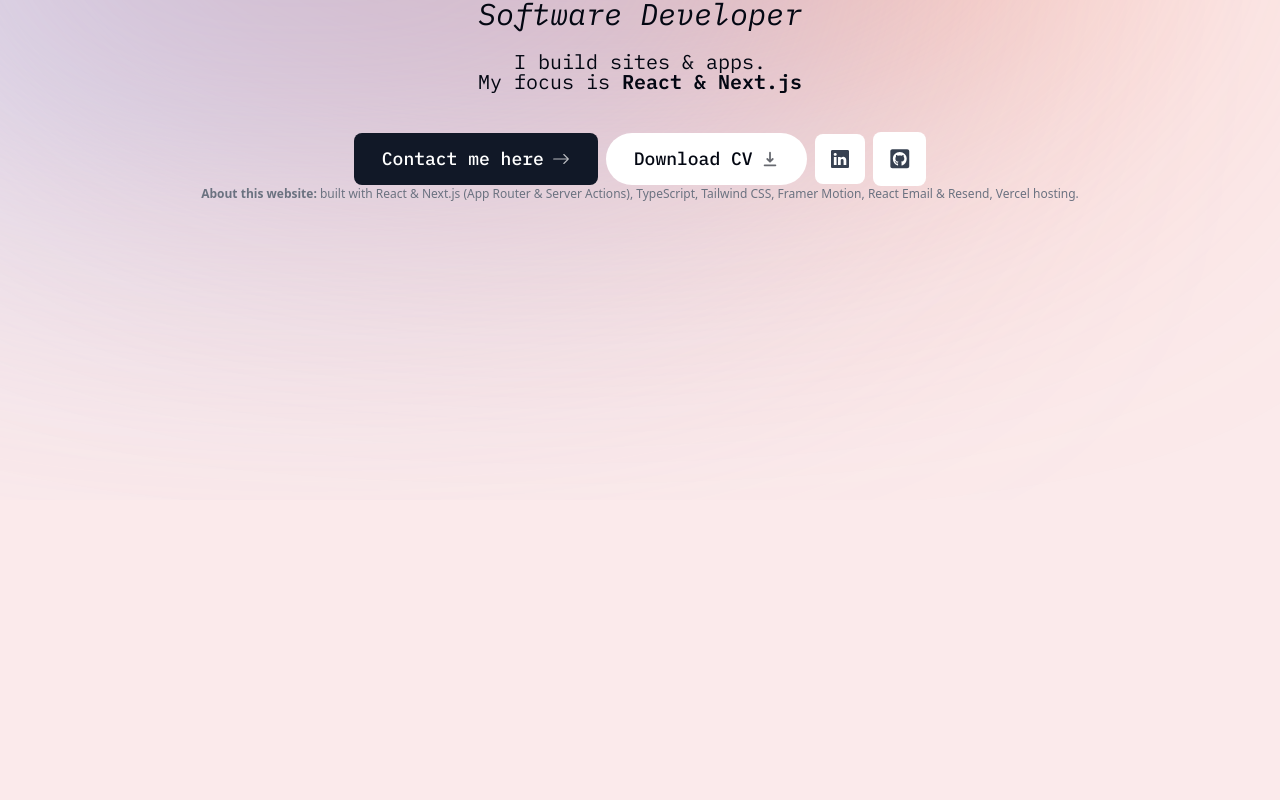
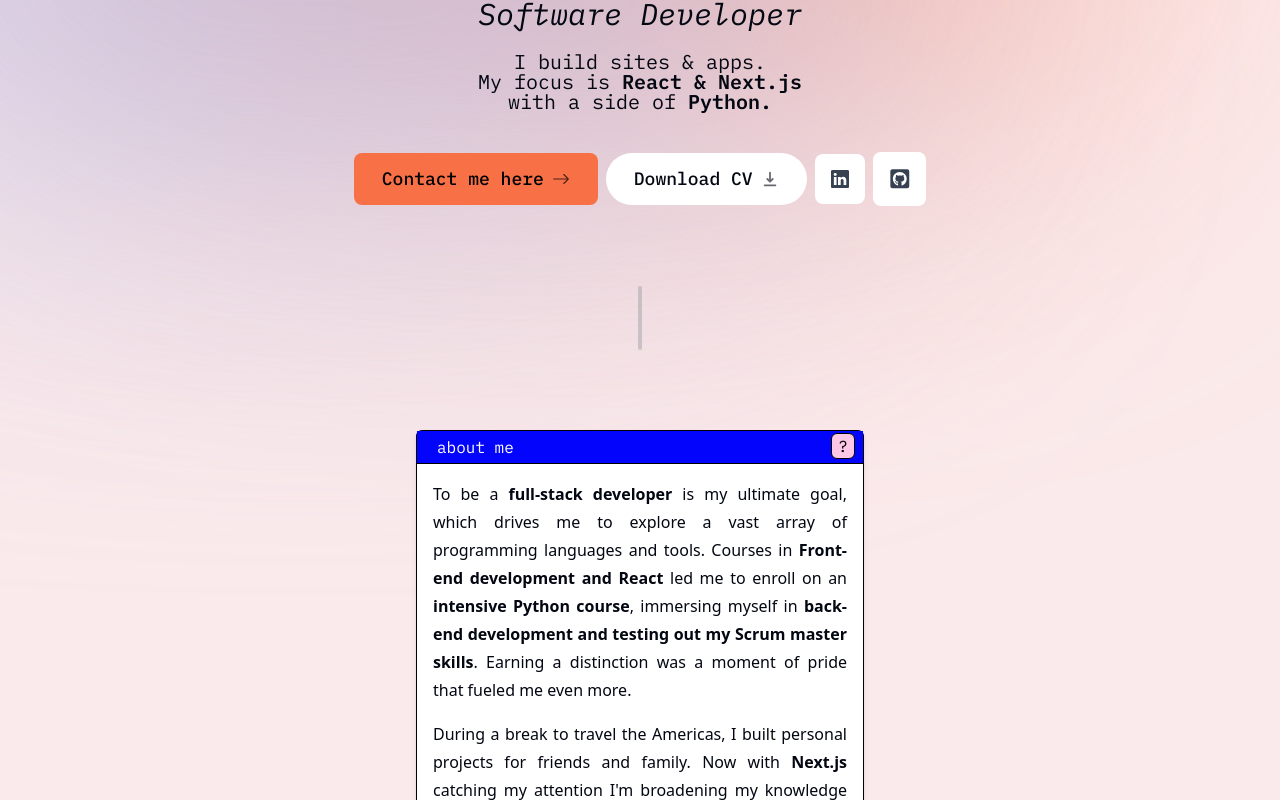
Before and after one commit to abigailridley/portfolio-nextjs, a Next.js app: page / in a window 1280 px wide. Shown: the part 300-1100 px from the top of the page. Before the commit the page ends 800 px from the top, so only its background shows below. Built offline with nearby package versions, Linux system fonts and the light colour scheme.

Commit message:
About section - remove scroll
adjust css

```diff
--- a/src/app/page.tsx
+++ b/src/app/page.tsx
@@ -1,10 +1,13 @@
+import About from "@/components/about";
 import Intro from "@/components/intro";
+import SectionDivider from "@/components/section-divider";
 
 export default function Home() {
   return (
       <main className="flex flex-col items-center px-4">
         <Intro />
-        {/* <About /> */}
+        <SectionDivider />
+        <About />
         </main>
   );
 }
--- a/src/components/about.tsx
+++ b/src/components/about.tsx
@@ -1,38 +1,28 @@
 
 
-export default class About {
-  render() {
+export default function About() {
     return (
       <section>
-        <div className="relative border-[0.1rem] border-black rounded-md justify-end items-end mt-10 sm:mt-0 sm:ml-10 bg-white max-w-md shadow-md">
+        <div className="relative border-[0.1rem] border-black rounded-md mt-10 sm:mt-0  bg-white max-h-xl sm:max-h-2xl max-w-sm sm:max-w-md shadow-md mb-28 sm:mb-40">
           <div className='border-b border-black p-1 flex bg-[#0304FC] text-white'>
-            <p>Summary</p>
-            <button className="absolute top-0.5 right-2 text-black border border-black bg-[#FBEAEB] rounded-md w-6 h-4.5 flex items-left justify-center hover:bg-white hover:text-black transition duration-300">
+            <h2 className="ml-4">about me </h2>
+            <button className="absolute top-0.5 right-2 text-black border border-black bg-[#FCC6E7] rounded-md w-6 h-4.5 flex items-left justify-center hover:bg-white hover:text-black transition duration-300">
               ?
             </button>
           </div>
 
-          <div className='font-sans p-4 max-h-60 overflow-y-scroll space-y-4 scrollbar-track-[#FCC6E7] scrollbar-thumb-[#0304FC] scrollbar-thin'>
-            <p className='font-chango text-center text-xl'>Hi, I&apos;m Abigail<br/> aspiring full stack engineer</p>
-            <p className='font-bold font-plexmono'>2 years front-end web development experience, with <span className='font-plexmono underline'>Javascript, React & Next.js</span></p>
-            <p className='font-bold font-plexmono'>4 month intensive Software Engineering course focused on <span className='underline font-plexmono'>Python</span></p>
-            <p>At the end of 2021 I started dabbling in HTML, CSS & Vanilla Javascript which quickly turned into a hyperfixation that has been growing and developing ever since.</p>
-            <p>
-              Javascript turned into React which turned into Nextjs. Hungry for more, I enrolled on an intensive Python course, I embraced new and complex challenges, testing a different side of my brain. Earning a distinction was a moment of pride that fuelled me even more.
+          <div className='font-sans p-4  space-y-4 leading-7 text-justify'>
+
+            <p>To be a <span className="font-bold">full-stack developer</span> is my ultimate goal, which drives me to explore a vast array of programming languages and tools. Courses in <span className="font-bold">Front-end development and React</span> led me to enroll on an <span className="font-bold">intensive Python course</span>, immersing myself in <span className="font-bold">back-end development and testing out my Scrum master skills</span>. Earning a distinction was a moment of pride that fueled me even more.
             </p>
             <p>
-              Coming from a background in languages at university, I find immense satisfaction in decoding language structures, whether that be Spanish or Javascript. I wanted to find a career that allowed me to use that same interest and skill in problem-solving. Now I’m building my own projects and attending coding events like CodeBar, where I connect with inspiring, like-minded people.
+            During a break to travel the Americas, I built personal projects for friends and family. Now with <span className="font-bold">Next.js</span> catching my attention I'm broadening my knowledge further with personal study. To round out my learning I'm diving into <span className="font-bold">DevOps & Cloud computing</span>, as well as <span className="font-bold">web design & accessibility.</span>
             </p>
             <p>
-            Acting as Scrum master in the final team project during my software engineering course showed even more how my organisational skills and adaptability from previous roles can translate to the tech world.
+
             </p>
-            <p>
-              After completing my course, I took some time to travel the Americas, knowing my next step would require my full focus. Now, I’m ready to dive into the tech world with fresh energy and dedication.
-            </p>
-            <div className="absolute bottom-0 left-0 right-0 h-16 bg-gradient-to-t from-white to-transparent" />
           </div>
         </div>
         </section>
     )
   }
-}
--- a/src/components/intro.tsx
+++ b/src/components/intro.tsx
@@ -37,32 +37,36 @@ export default function Intro() {
       animate={{ opacity:1, y:0 }}
       >
       <div className='mb-5 mt-4 px-4 text-2xl leading-4 text-center sm:text-4xl'>
-      <h1 className='font-chango'>Hi, I&apos;m Abigail</h1>
-      <h2 className='font-plexmono italic text-xl sm:text-3xl'>Software Developer</h2>
+      <h1 className='font-chango'>Hi, I&apos;m Abigail
+      <p className='font-plexmono italic text-xl sm:text-3xl'>Software Developer</p>
+      </h1>
       </div>
 
       <div className='text-md sm:text-xl !leading-5 pb-10'>
-      <p>I build sites & apps.</p><p>My focus is {" "}<span className='font-bold'>React & Next.js</span> </p>
+      <p>I build sites & apps.</p><p>My focus is {" "}<span className='font-bold'>React & Next.js</span><p> with a side of <span className='font-bold'>Python.</span></p> </p>
       </div>
       </motion.div>
+
     <motion.div className='flex flex-col sm:flex-row items-center justify-center gap-2 px-4 text-lg font-medium'
       initial={{ opacity: 0, y:100 }}
-      animate={{ opacity:1, y:0 }}
+      animate={{ opacity:1, y: 0 }}
       transition={{
         delay:0.1,
       }}
       >
-          <Link href="#contact" className='group bg-gray-900 text-white px-7 py-3 flex items-center gap-2 rounded-lg outline-none focus:scale-110 hover:scale-110 hover:bg-gray-950 active:scale-105 transition'>
+          <Link href="#contact" className='group bg-[#F87046] text-black px-7 py-3 flex items-center gap-2 rounded-lg outline-none focus:scale-110 hover:scale-110 hover:bg-[#f47b56] active:scale-105 transition'>
           Contact me here <BsArrowRight className='opacity-70 group-hover:translate-x-1.5 transition'/>
           </Link>
           <a
-          className="group bg-white px-7 py-3 flex items-center gap-2 rounded-full outline-none focus:scale-110 hover:scale-110 active:scale-105 transition cursor-pointer borderBlack dark:bg-white/10"
+          className="group bg-white px-7 py-3 flex items-center gap-2 rounded-full outline-none focus:scale-110 hover:scale-110 active:scale-105 transition cursor-pointer border-black/10"
           href="/CV.pdf" download
         >Download CV <HiDownload className='opacity-60 group-hover:translate-y-1 transition' /></a>
-          <a className='bg-white text-gray-700 p-4 flex items-center gap-2 rounded-lg'>
+          <a className='bg-white text-gray-700 p-4 flex items-center gap-2 rounded-lg focus:scale-110 hover:scale-[1.15]  hover:text-gray-950 active:scale-[1.15] transition cursor-pointer border-black/10'
+          href="https://linkedin.com/in/ar-ridley" target="_blank">
             <BsLinkedin />
           </a>
-          <a className='bg-white text-gray-700 p-4 flex items-center gap-2 rounded-lg text-[1.35rem]'>
+          <a className='bg-white text-gray-700 p-4 flex items-center gap-2 rounded-lg text-[1.35rem] focus:scale-[1.15] hover:scale-[1.15] hover:text-gray-950 active:scale-105 transition cursor-pointer border-black/10'
+          href="https://github.com/abigailridley" target='_blank'>
             <FaGithubSquare />
           </a>
     </motion.div>
--- a/src/components/section-divider.tsx
+++ b/src/components/section-divider.tsx
@@ -0,0 +1,12 @@
+"use client"
+import { motion } from "framer-motion"
+
+
+export default function SectionDivider() {
+  return (
+    <motion.div className='bg-[#bbb2bbb3] my-20 h-16 w-1 rounded-full hidden sm:block'
+    initial={{ opacity:0, y:100 }}
+    animate={{ opacity:1, y:0 }}
+    transition={{ delay: 0.125 }}></motion.div>
+  )
+}
```
